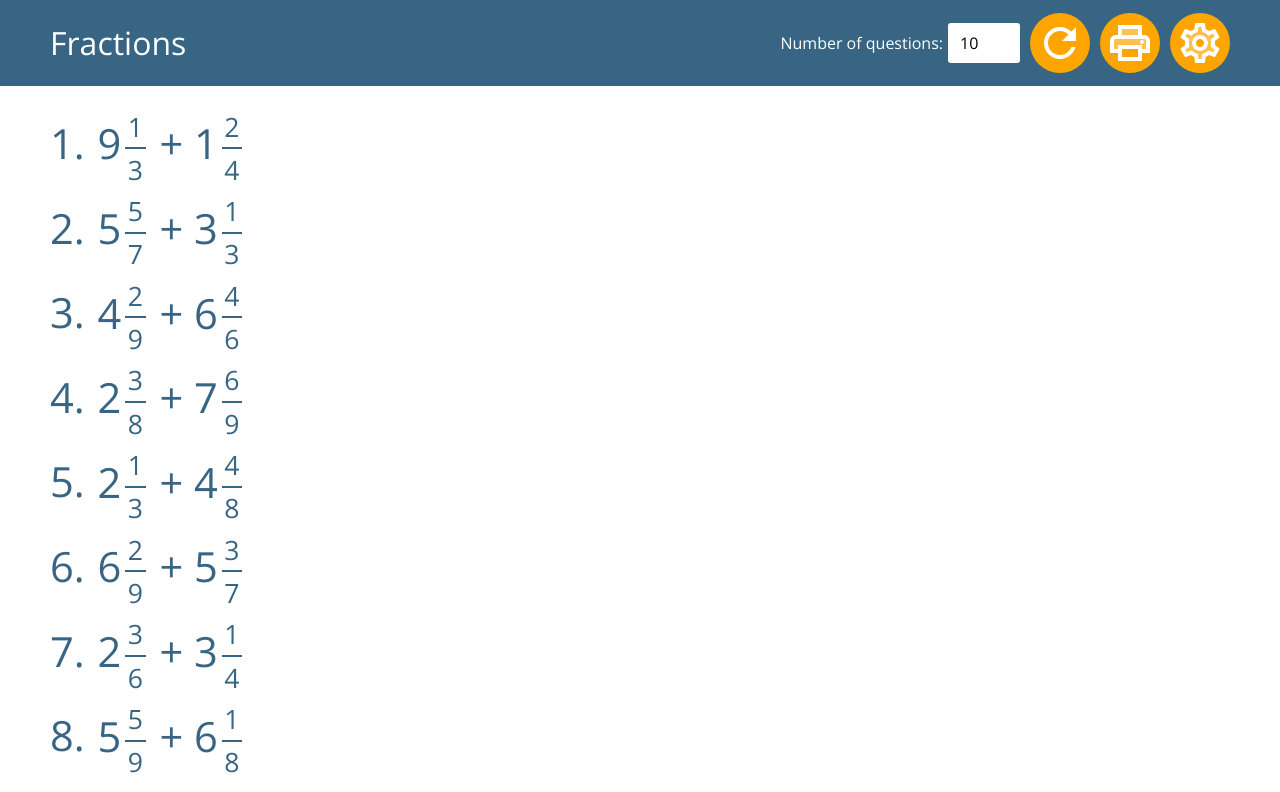
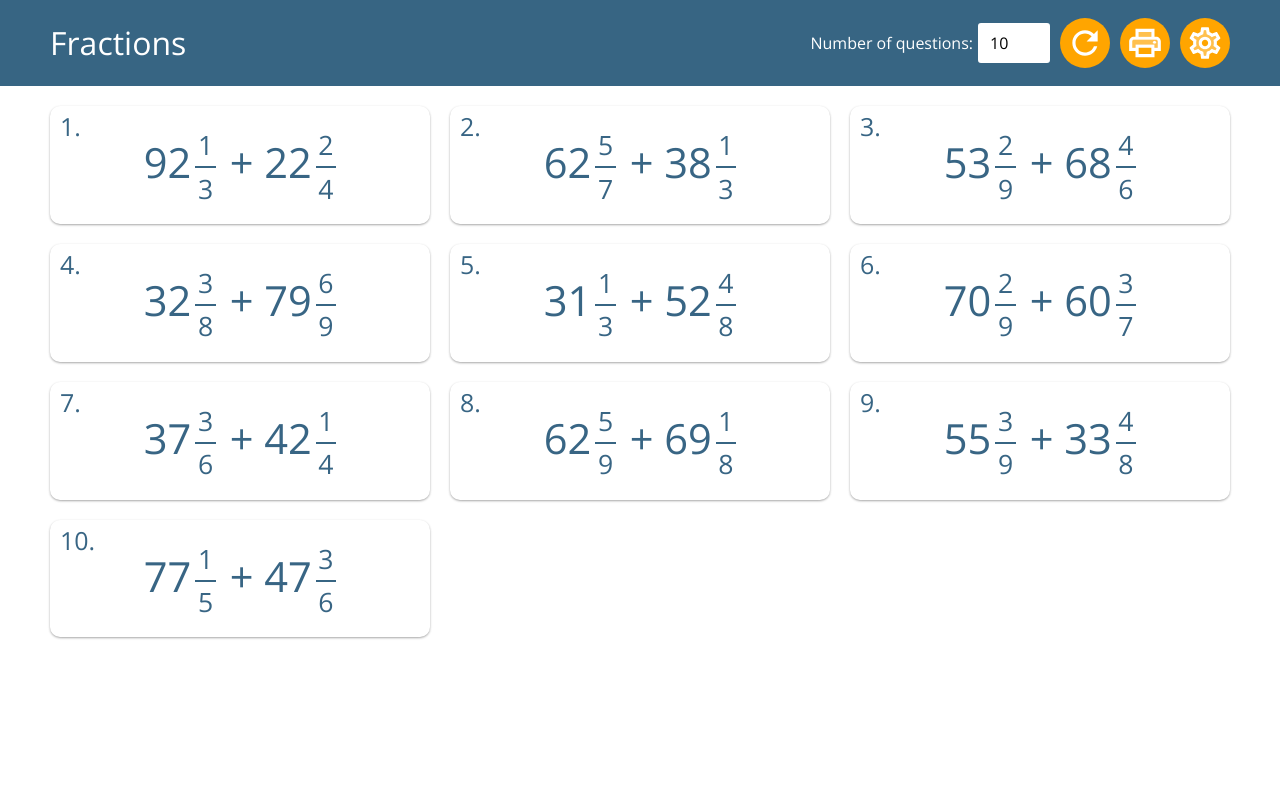
Before and after one commit to 4lefts/fractions, a React (Create React App) app: page / in a window 1280 px wide. Shown: the top 792 px of the page. Built offline with nearby package versions, Linux system fonts and the light colour scheme.

Commit message:
grid styling questions, added larger numbers

```diff
--- a/src/App.js
+++ b/src/App.js
@@ -22,6 +22,8 @@ class App extends Component {
             includeFraction1: true,
             includeWhole2: true,
             includeFraction2: true,
+            numberMin: 20,
+            numberMax: 100,
           },
         },
         {
@@ -42,6 +44,8 @@ class App extends Component {
             includeFraction1: true,
             includeWhole2: true,
             includeFraction2: true,
+            numberMin: 20,
+            numberMax: 100,
           },
         },
         {
@@ -111,11 +115,11 @@ class App extends Component {
     // check if the question is null (i.e. no operators are selected)
     const qdata = this.state.questionData.filter(q => q)
     if (qdata.length > 0) {
-      const qs = qdata.map((q, i) => <Question key={i} data={q} />)
+      const qs = qdata.map((q, i) => <Question key={i} qNumber={i + 1} data={q} />)
       return (
-        <ol className="question-list">
+        <div className="question-list">
           {qs}
-        </ol>
+        </div>
       )
     }
     return <div className="no-questions">Select some options to make some questions!</div>
--- a/src/App.scss
+++ b/src/App.scss
@@ -1,9 +1,16 @@
 @import 'vars';
 
-ol.question-list{
+.question-list{
   max-width: $container-width;
   margin: 0 auto;
   padding: 20px 10px;
-  list-style-position: inside;
   transition: 0.33s;
 }
+
+@supports (display: grid){
+  .question-list{
+    display: grid;
+    grid-template-columns: repeat(auto-fit, minmax(300px, 1fr));
+    grid-gap: 20px;
+  }
+}
--- a/src/control-styles.scss
+++ b/src/control-styles.scss
@@ -45,7 +45,7 @@
         margin-bottom: 5px;
     }
     .button{
-        color: $text-pale;
+        color: lightgrey;
         font-size: 2rem;
         transition: 0.33s;
         background-color: white;
@@ -63,7 +63,7 @@
         background-color: $text-color;
         border: none;
     }
-    & > .button {
+    & > .button { // for the close button
         border: none;
         text-align: right;
         align-self: flex-end;
--- a/src/numberFunctions.js
+++ b/src/numberFunctions.js
@@ -52,21 +52,21 @@ function chooseOperator(choices) {
 function makeAddorMultOperands(options) {
     // options:
     // whether to use mixed numbers, just whole numbers, or just fractions
-    let { includeWhole1, includeFraction1, includeWhole2, includeFraction2 } = options
+    let { numberMin, numberMax, includeWhole1, includeFraction1, includeWhole2, includeFraction2 } = options
 
     // guard against both being false
     if (!includeWhole1 && !includeFraction1) includeFraction1 = true
     if (!includeWhole2 && !includeFraction2) includeFraction2 = true
 
     const op1 = makeRandomMixedNumber(
-        includeWhole1 ? 1 : null,
-        includeWhole1 ? 10 : null,
+        includeWhole1 ? numberMin : null,
+        includeWhole1 ? numberMax : null,
         includeFraction1 ? 1 : null,
         includeFraction1 ? 10 : null
     )
     const op2 = makeRandomMixedNumber(
-        includeWhole2 ? 1 : null,
-        includeWhole2 ? 10 : null,
+        includeWhole2 ? numberMin : null,
+        includeWhole2 ? numberMax : null,
         includeFraction2 ? 1 : null,
         includeFraction2 ? 10 : null
     )
--- a/src/question-styles.scss
+++ b/src/question-styles.scss
@@ -1,5 +1,20 @@
+@import 'vars';
+
 .question{
     font-size: 2.6rem;
+    box-shadow: 0 1px 3px rgba(0,0,0,0.12), 0 1px 2px rgba(0,0,0,0.24);
+    border-radius: 10px;
+    padding: 0.45em 0.5em 0.35em 0.5em;
+    text-align: center;
+    position: relative;
+}
+
+.question-number{
+    font-size: 0.6em;
+    position: absolute;
+    left: 0;
+    top: 0;
+    margin: 3px 10px;
 }
 
 .operator{
--- a/src/question.js
+++ b/src/question.js
@@ -4,9 +4,10 @@ import './question-styles.scss'
 
 export default function Question(props){
     const {op1, op2, operator} = props.data
-    return <li className="question">
+    return <div className="question">
+        <span className="question-number">{props.qNumber}. </span>
         <MixedNumber val={op1}/>
         <span className="operator">{operator}</span>
         <MixedNumber val={op2}/>
-    </li>
+    </div>
 }
--- a/src/settingsComponents/DivisionOptions.js
+++ b/src/settingsComponents/DivisionOptions.js
@@ -7,7 +7,7 @@ export default function DivisionOptions(props) {
         <section className={(active ? '' : 'disabled')}>
             <h3>Division</h3>
             <div className="toggle-row">
-                Whole Number?
+                Use whole a number?
                 <button
                     disabled={!active}
                     className={"button " + (options.includeWhole ? 'active' : '')}
--- a/src/settingsComponents/MultiplicationOptions.js
+++ b/src/settingsComponents/MultiplicationOptions.js
@@ -7,7 +7,7 @@ export default function MultiplicationOptions(props) {
         <section className={(active ? '' : 'disabled')}>
             <h3>Multiplication</h3>
             <div className="toggle-row">
-                Include whole 1
+                Use whole number 1?
                 <button
                     disabled={!active}
                     className={"button " + (options.includeWhole1 ? 'active' : '')}
@@ -20,7 +20,7 @@ export default function MultiplicationOptions(props) {
                 </button>
             </div>
             <div className="toggle-row">
-                Include fraction 1
+                Use fraction 1?
                 <button
                     disabled={!active}
                     className={"button " + (options.includeFraction1 ? 'active' : '')}
@@ -33,7 +33,7 @@ export default function MultiplicationOptions(props) {
                 </button>
             </div>
             <div className="toggle-row">
-                Include whole 2
+                Use whole number 2?
                 <button
                     disabled={!active}
                     className={"button " + (options.includeWhole2 ? 'active' : '')}
@@ -46,7 +46,7 @@ export default function MultiplicationOptions(props) {
                 </button>
             </div>
             <div className="toggle-row">
-                Include fraction 2
+                Use fraction 2?
                 <button
                     disabled={!active}
                     className={"button " + (options.includeFraction2 ? 'active' : '')}
--- a/src/settingsComponents/SubtractionOptions.js
+++ b/src/settingsComponents/SubtractionOptions.js
@@ -7,7 +7,7 @@ export default function SubtractionOptions(props) {
         <section className={(active ? '' : 'disabled')}>
             <h3>Subtraction</h3>
             <div className="toggle-row">
-                Borrowing?
+                Inlcude "borrowing"?
                 <button
                     disabled={!active}
                     className={"button " + (options.borrowing ? 'active' : '')}
@@ -20,7 +20,7 @@ export default function SubtractionOptions(props) {
                 </button>
             </div>
             <div className="toggle-row">
-                Whole Numbers?
+                Use whole numbers?
                 <button
                     disabled={!active}
                     className={"button " + (options.includeWhole ? 'active' : '')}
--- a/src/titleBar-styles.scss
+++ b/src/titleBar-styles.scss
@@ -44,8 +44,8 @@ h1{
         outline: none;
         border: none;
         border-radius: 50%;
-        width: 60px;
-        height: 60px;
+        width: 50px;
+        height: 50px;
         margin-right: 10px;
         display: flex;
         justify-content: center;
```
